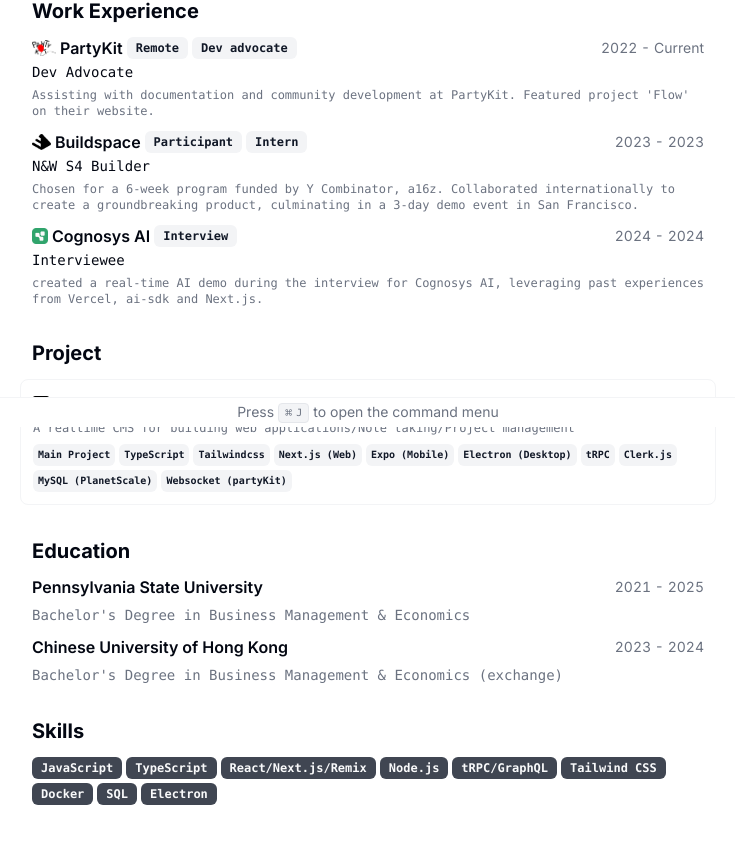
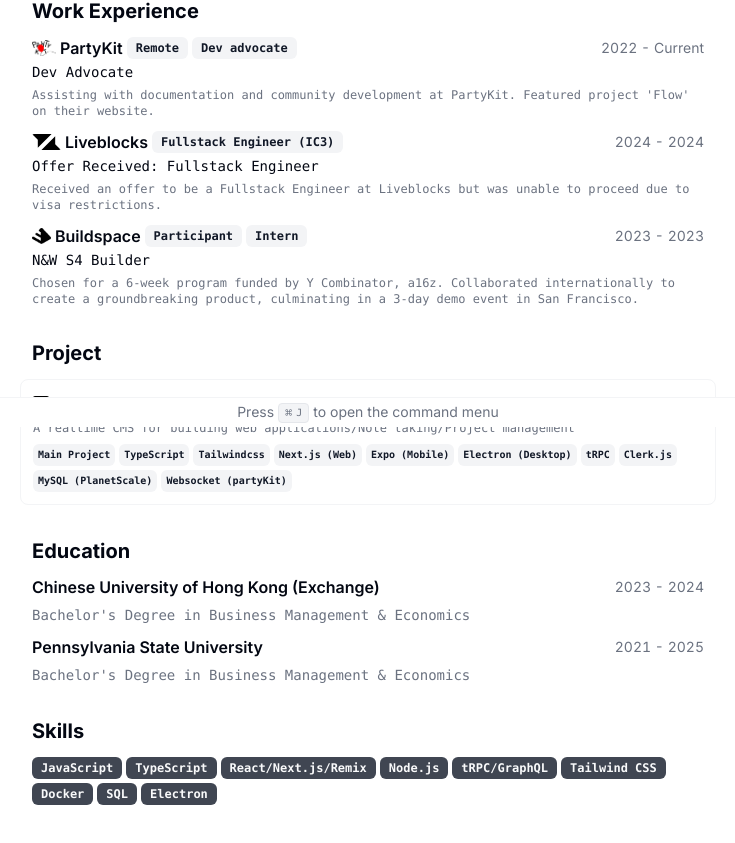
Before and after one commit to Itsnotaka/cv, a Next.js app: page / in a window 1280 px wide. Shown: the part 373-1216 px from the top of the page, without its empty margins (272-1007 px from the left). Built offline with nearby package versions, Linux system fonts and the light colour scheme.

Commit message:
[feat] updated resume

```diff
--- a/src/data/resume-data.tsx
+++ b/src/data/resume-data.tsx
@@ -2,7 +2,7 @@
   FlowLogo,
   BuildspaceLogo,
   PartykitLogo,
-  CognosysAiLogo,
+  LiveblocksLogo,
 } from "@/images/logos";
 import { GitHubIcon, LinkedInIcon, XIcon } from "@/components/icons";
 
@@ -19,7 +19,7 @@
   personalWebsiteUrl: "https://nameisdaniel.com",
   contact: {
     email: "nameisdaniel@flowapp.so",
-    tel: "+85296104365",
+    tel: "+19295132767",
     social: [
       {
         name: "GitHub",
@@ -32,7 +32,7 @@
         icon: LinkedInIcon,
       },
       {
-        name: "X",
+        name: "Twitter (X)",
         url: "https://x.com/d2ac__",
         icon: XIcon,
       },
@@ -40,16 +40,16 @@
   },
   education: [
     {
+      school: "Chinese University of Hong Kong (Exchange)",
+      degree: "Bachelor's Degree in Business Management & Economics",
+      start: "2023",
+      end: "2024",
+    },
+    {
       school: "Pennsylvania State University",
       degree: "Bachelor's Degree in Business Management & Economics",
       start: "2021",
       end: "2025",
-    },
-    {
-      school: "Chinese University of Hong Kong",
-      degree: "Bachelor's Degree in Business Management & Economics (exchange)",
-      start: "2023",
-      end: "2024",
     },
   ],
 
@@ -66,6 +66,18 @@
         "Assisting with documentation and community development at PartyKit. Featured project 'Flow' on their website.",
     },
     {
+      company: "Liveblocks",
+      link: "https://www.liveblocks.io/",
+      badges: ["Fullstack Engineer (IC3)"],
+      title: "Offer Received: Fullstack Engineer",
+      logo: LiveblocksLogo,
+      start: "2024",
+      end: "2024",
+      description:
+        "Received an offer to be a Fullstack Engineer at Liveblocks but was unable to proceed due to visa restrictions.",
+    },
+
+    {
       company: "Buildspace",
       link: "https://buildspace.so",
       badges: ["Participant", "Intern"],
@@ -75,17 +87,6 @@
       end: "2023",
       description:
         "Chosen for a 6-week program funded by Y Combinator, a16z. Collaborated internationally to create a groundbreaking product, culminating in a 3-day demo event in San Francisco.",
-        },
-        {
-          company: "Cognosys AI",
-          link: "https://www.cognosys.ai/",
-          badges: ["Interview"],
-          title: "Interviewee",
-          logo: CognosysAiLogo,
-          start: "2024",
-          end: "2024",
-          description:
-            "created a real-time AI demo during the interview for Cognosys AI, leveraging past experiences from Vercel, ai-sdk and Next.js.",
     },
   ],
 
--- a/src/images/logos/index.ts
+++ b/src/images/logos/index.ts
@@ -1,6 +1,6 @@
 import FlowLogo from "./flow-icon-white.png";
 import PartykitLogo from "./partykit.png";
-import CognosysAiLogo from "./cog.png";
+import LiveblocksLogo from "./LiveblocksLogo.svg";
 import BuildspaceLogo from "./buildspace.png";
 
-export { BuildspaceLogo, PartykitLogo, FlowLogo, CognosysAiLogo };
+export { BuildspaceLogo, PartykitLogo, FlowLogo, LiveblocksLogo };
```
Also changed, not shown: package.json (+12 -11 lines), src/images/logos/LiveblocksLogo.svg (added), 1 other file (tests, documents, lock files or other folders). Lines whose indentation alone changed are shown as unchanged.
